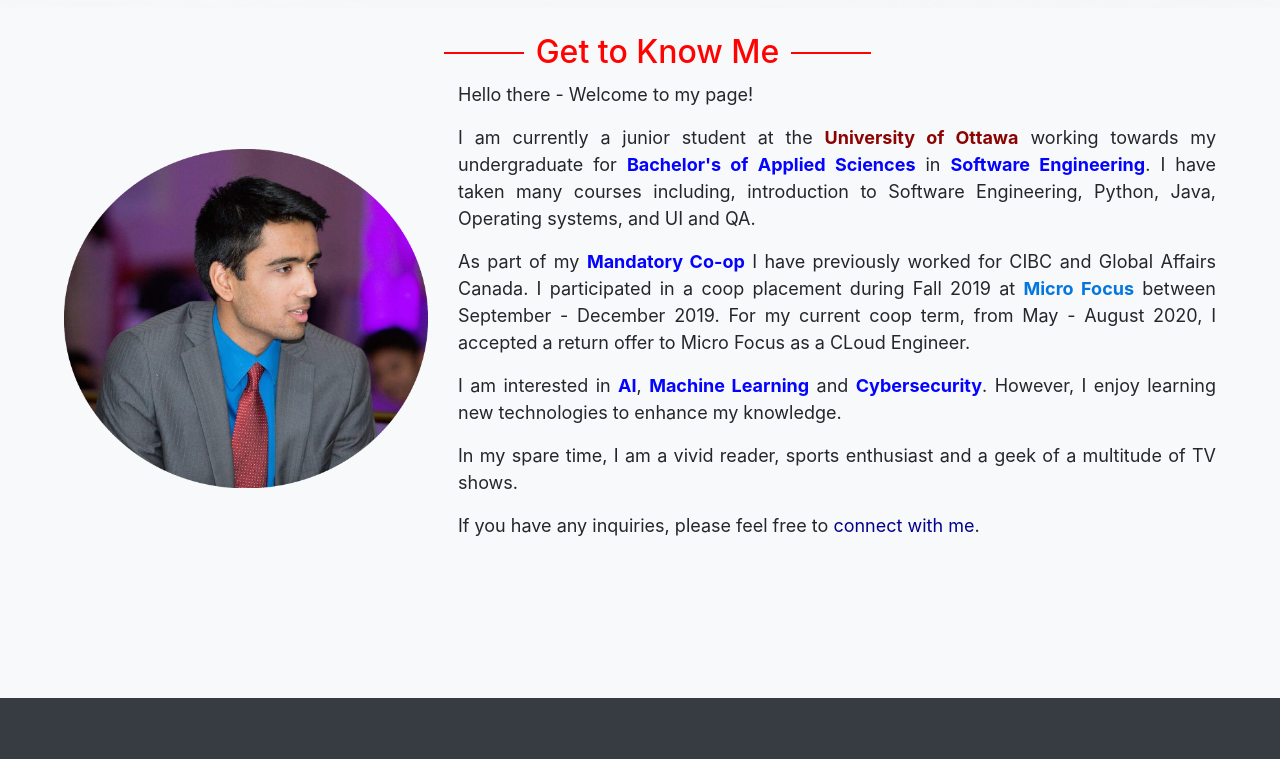
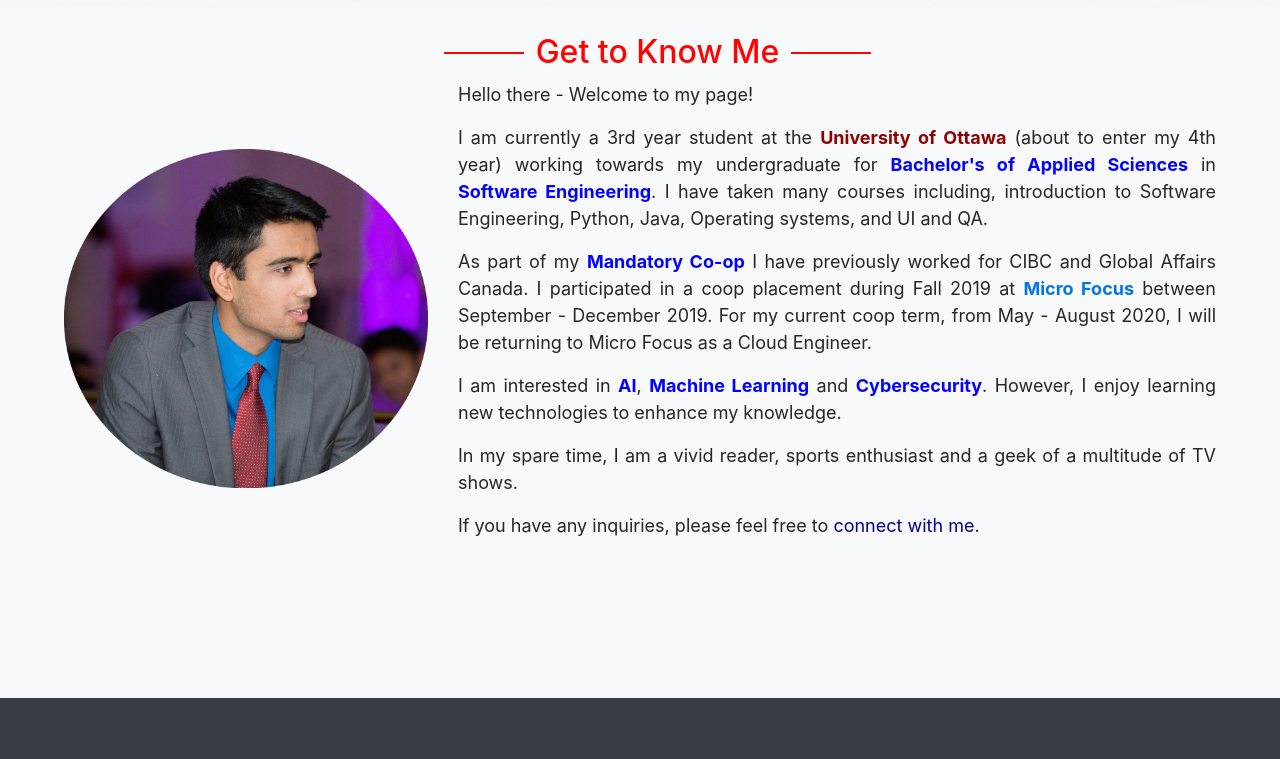
Before and after one commit to HaardTrivedi/haardtrivedi.github.io, a plain HTML site: page index.html in a window 1280 px wide. Shown: the part 820-1579 px from the top of the page. Drawn offline with nearby package versions, Linux system fonts and the light colour scheme.

Commit message:
Minor About Me changes

```diff
--- a/index.html
+++ b/index.html
@@ -62,8 +62,8 @@
 						data-aos-once="true"></div>
 				<div class="col-md-8" style="text-align: justify;" data-aos="fade-left" data-aos-once="true">
 					<p>Hello there - Welcome to my page!</p>
-					<p>I am currently a junior student at the <span style="color: darkred; font-weight: bold">University
-							of Ottawa</span> working towards my undergraduate for <span
+					<p>I am currently a 3rd year student at the <span style="color: darkred; font-weight: bold">University
+							of Ottawa</span> (about to enter my 4th year) working towards my undergraduate for <span
 							style="color: blue; font-weight: bold">Bachelor's
 							of Applied Sciences</span> in <span style="color: blue; font-weight: bold">Software
 							Engineering</span>. I have taken many courses including, introduction to Software
@@ -73,7 +73,7 @@
 						I participated in a coop placement during Fall 2019 at <a
 							href="https://www.microfocus.com/"><span
 								style="color: rgb(0, 118, 223); font-weight: bold">Micro Focus</span></a> between
-						September - December 2019. For my current coop term, from May - August 2020, I accepted a return offer to Micro Focus as a CLoud Engineer.
+						September - December 2019. For my current coop term, from May - August 2020, I will be returning to Micro Focus as a Cloud Engineer.
 					</p>
 					<p>I am interested in <span style="color: blue; font-weight: bold">AI</span>, <span
 							style="color: blue; font-weight: bold">Machine Learning</span> and <span
```
